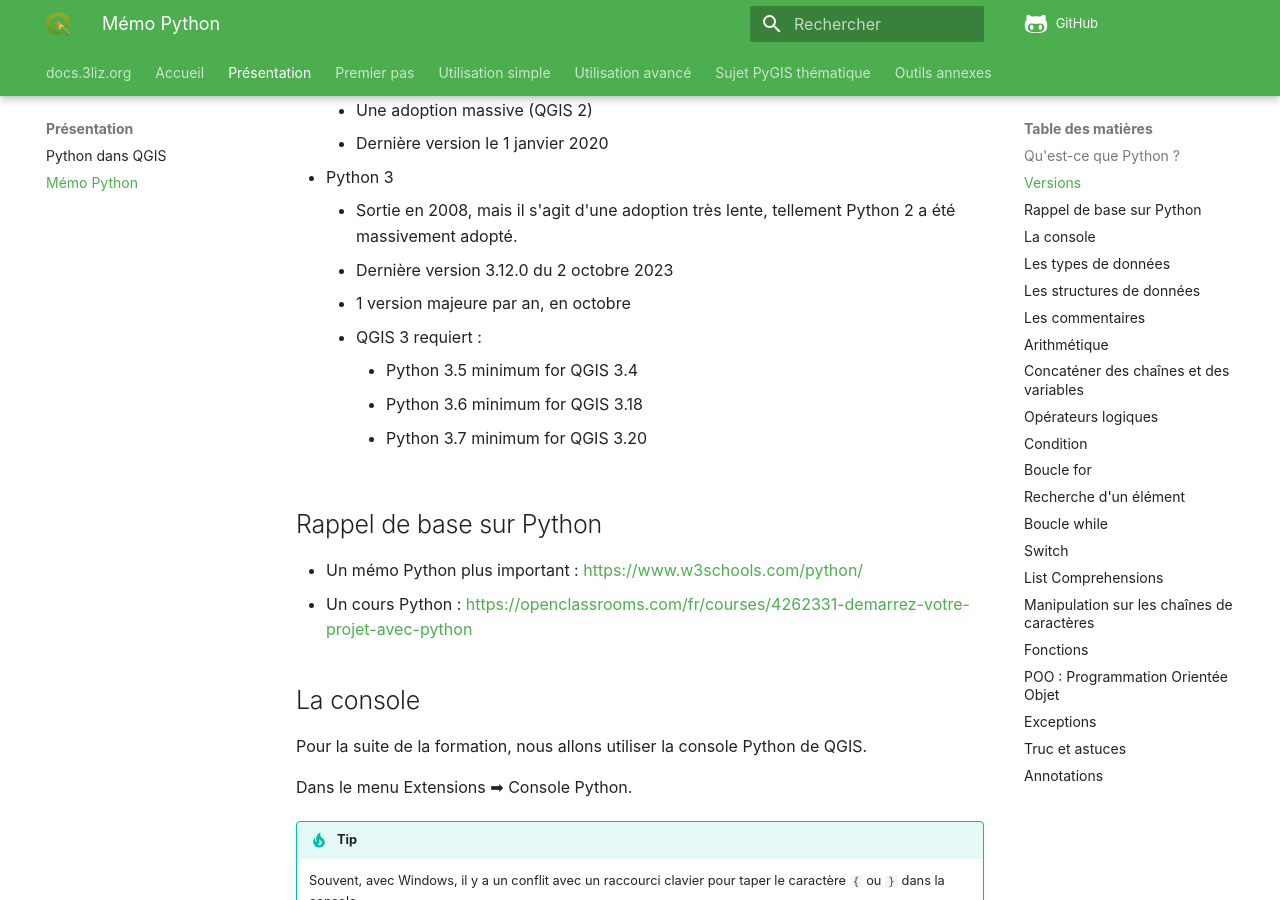
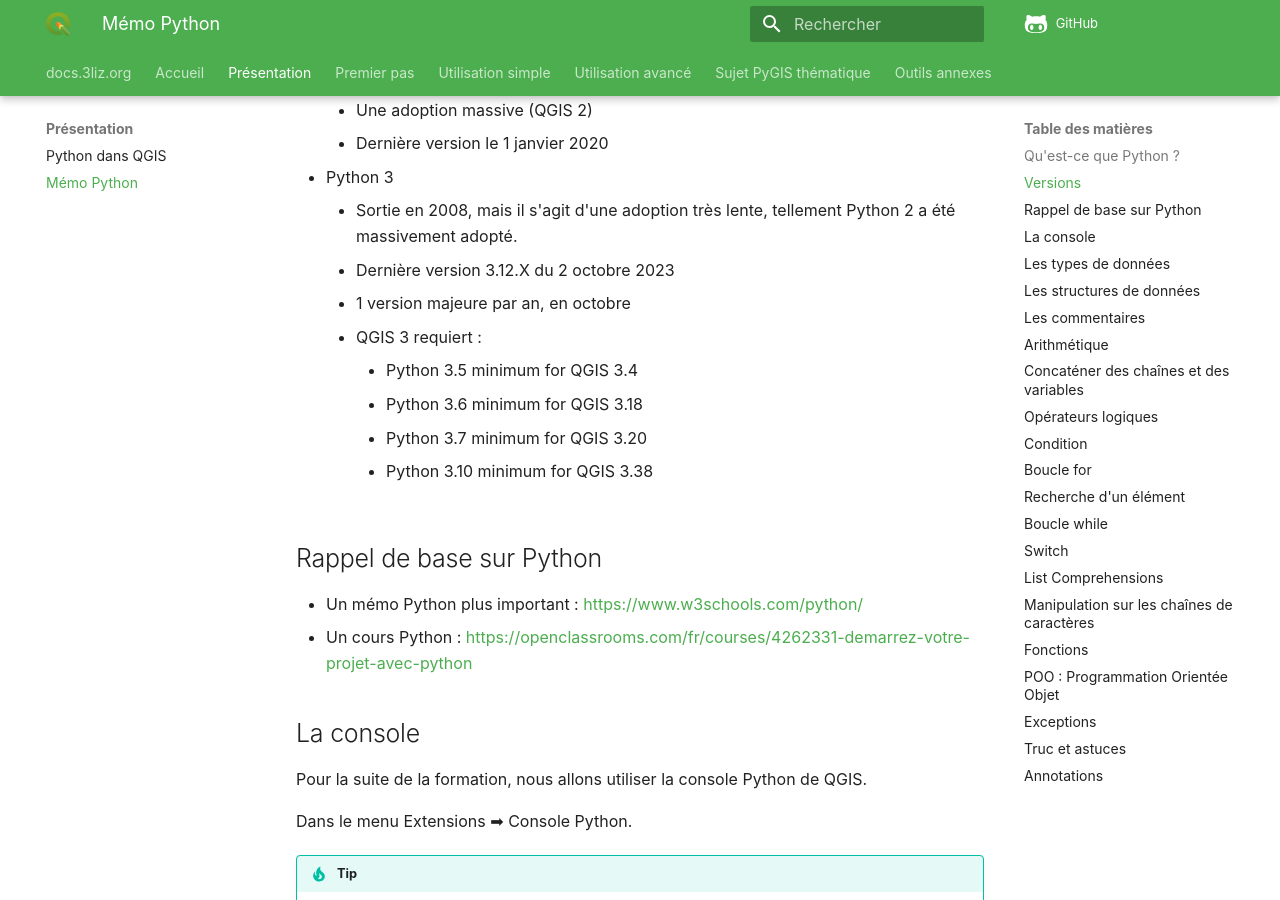
Before and after one commit to 3liz/formation-pyqgis, an MkDocs documentation site: the page built from docs/memo-python.md, in a window 1280 px wide and 900 px high, scrolled down 890 px. Built offline with MkDocs 1.6.1 and Material for MkDocs 9.7.7, drawn with Linux system fonts in a browser that asks for light colours; nearby versions of some CDN libraries; comment, search, counter and statistics services are not loaded.

Commit message:
Update QGIS 3.38 with Python 3.10

```diff
--- a/docs/memo-python.md
+++ b/docs/memo-python.md
@@ -33,12 +33,13 @@ if 0 < x < 10:
 	* Dernière version le 1 janvier 2020
 * Python 3
     * Sortie en 2008, mais il s'agit d'une adoption très lente, tellement Python 2 a été massivement adopté.
-    * Dernière version 3.12.0 du 2 octobre 2023
+    * Dernière version 3.12.X du 2 octobre 2023
     * 1 version majeure par an, en octobre
     * QGIS 3 requiert :
         * Python 3.5 minimum for QGIS 3.4
         * Python 3.6 minimum for QGIS 3.18
         * Python 3.7 minimum for QGIS 3.20
+        * Python 3.10 minimum for QGIS 3.38
 
 ## Rappel de base sur Python
 
```
